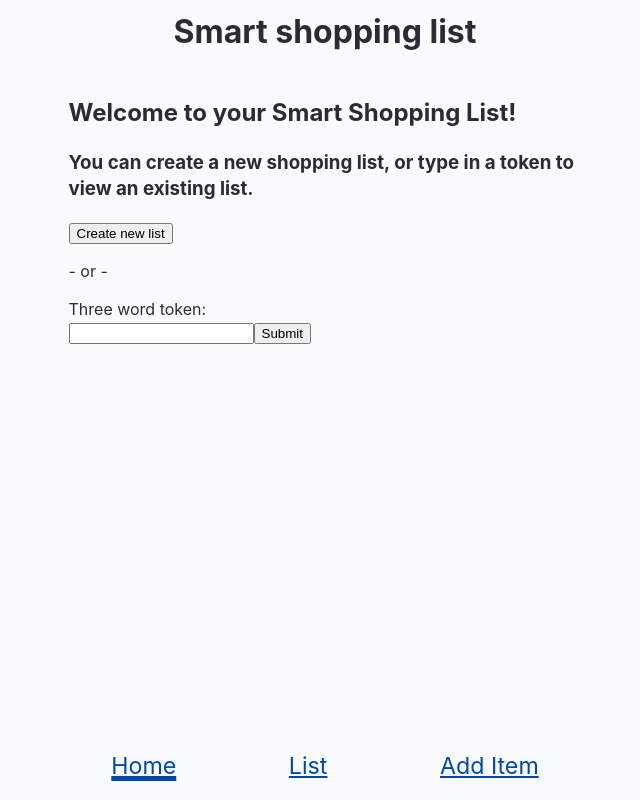
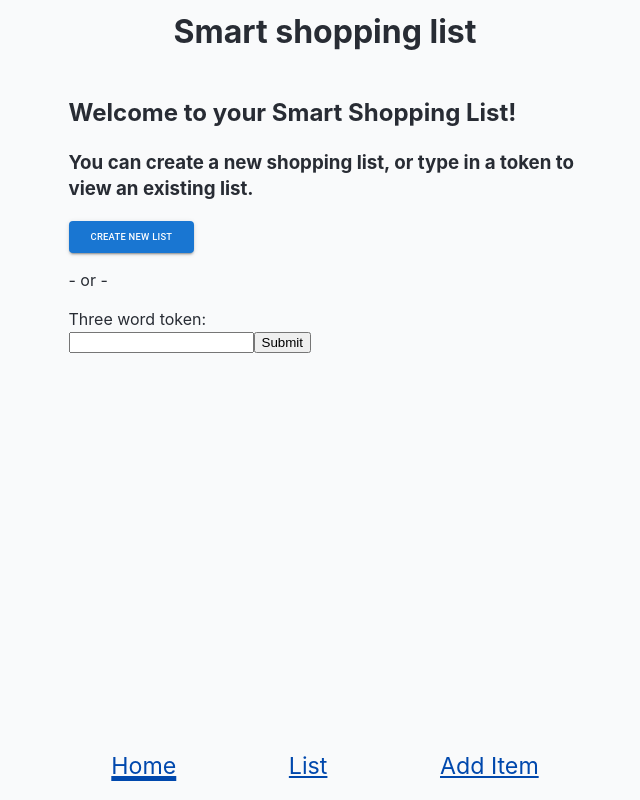
Before and after one commit to the-collab-lab/tcl-57-smart-shopping-list, a React (Vite) app: page / in a window 1280 px wide. Shown: the whole page, without its empty margins (315-955 px from the left). Built offline with nearby package versions, Linux system fonts and the light colour scheme.

Commit message:
feat: use MUI button on homepage

```diff
--- a/src/views/Home.jsx
+++ b/src/views/Home.jsx
@@ -1,4 +1,5 @@
 import { Navigate } from 'react-router-dom';
+import { Button } from '@mui/material';
 import './Home.css';
 import { generateToken } from '@the-collab-lab/shopping-list-utils';
 import { useState } from 'react';
@@ -39,9 +40,14 @@ export function Home({ setListToken }) {
 				You can create a new shopping list, or type in a token to view an
 				existing list.
 			</h3>
-			<button type="button" onClick={handleClick}>
+			<Button
+				type="button"
+				variant="contained"
+				size="large"
+				onClick={handleClick}
+			>
 				Create new list
-			</button>
+			</Button>
 			<p> - or - </p>
 			<form onSubmit={handleSumbit}>
 				<label htmlFor="tokenInput">Three word token:</label>
```
